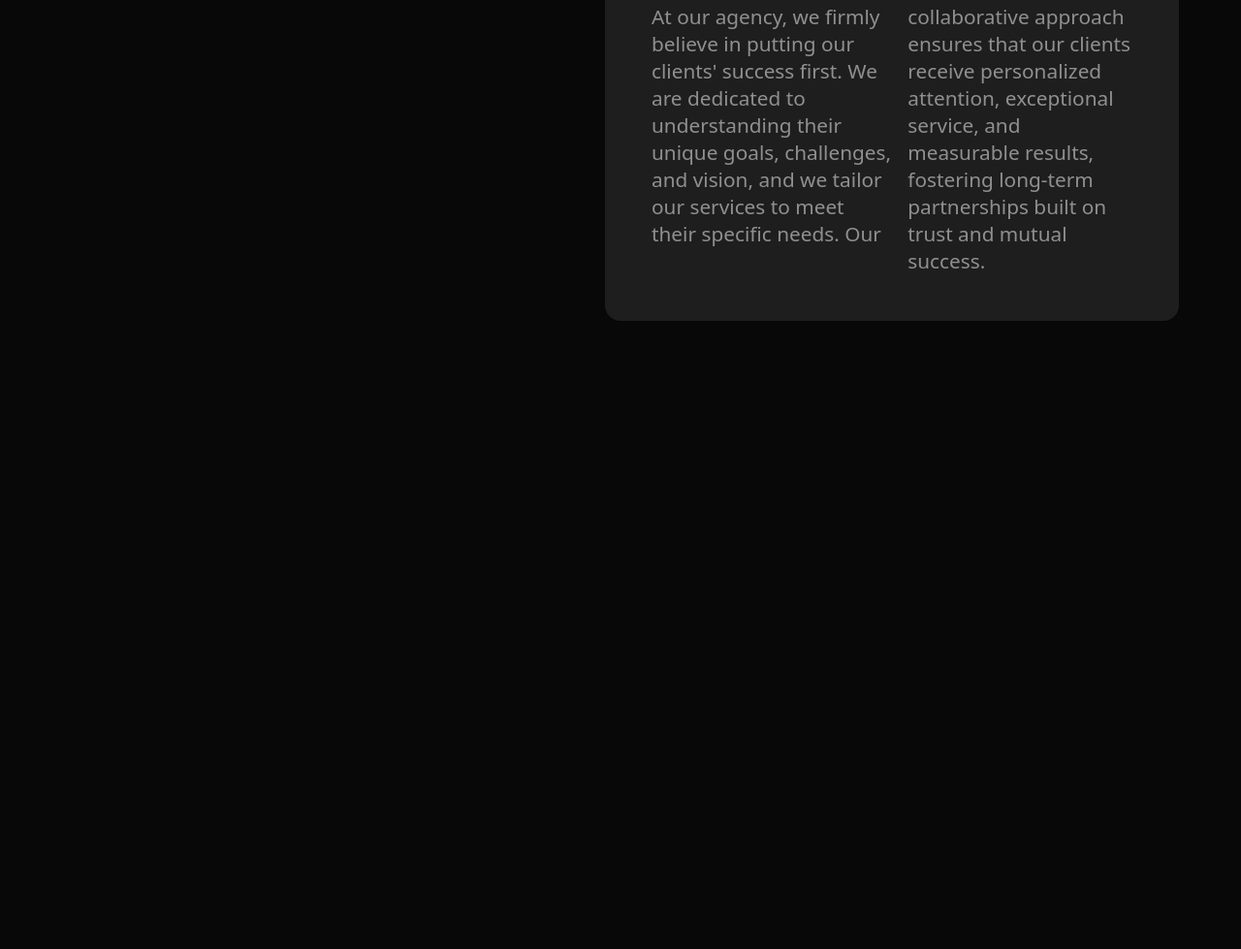
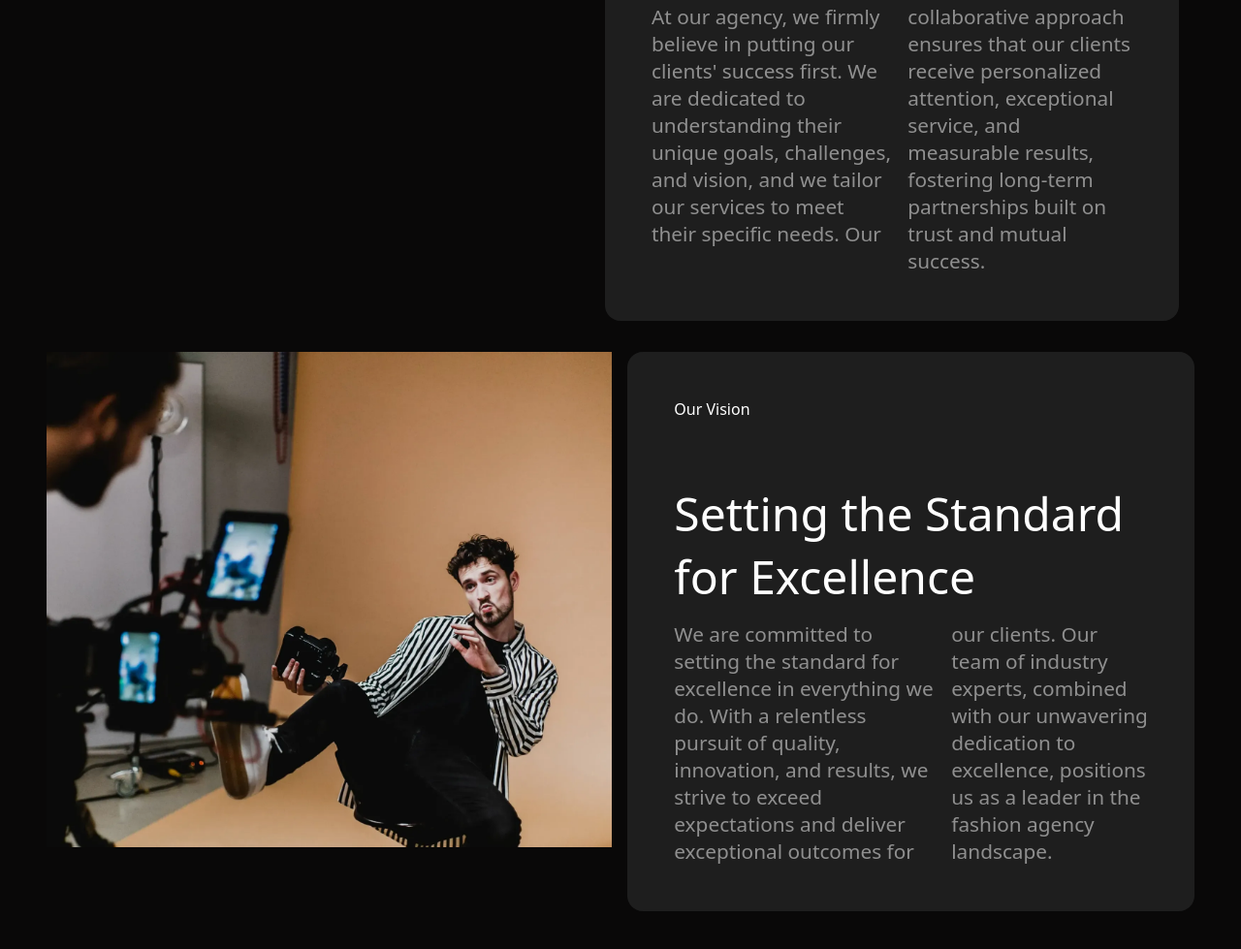
Before and after one commit to adityasmd/cohort2-learning, a plain HTML site: page index.html in a window 1280 px wide. Shown: the part 1029-2008 px from the top of the page at 97% size. Before the commit the page ends 1408 px from the top, so only its background shows below. Drawn offline with Linux system fonts and the light colour scheme.

Commit message:
page4 completed

```diff
--- a/index.html
+++ b/index.html
@@ -58,6 +58,22 @@
         </div>
         </div>
         </div>
+         </section>
+        <section id="page4">
+         <div class="down2">
+            <img src="responsive3.png" alt="">
+         </div>
+         <div class="bottom2">
+            <p>Our Vision</p>
+            <div class="text2">
+                <h4>Setting the Standard for Excellence</h4>
+                <div class="paragraph1">
+                    <p>We are committed to setting the standard for excellence in everything we do. With a relentless pursuit of quality, innovation, and results, we strive to exceed expectations and deliver exceptional outcomes for</p>
+                    <p>our clients. Our team of industry experts, combined with our unwavering dedication to excellence, positions us as a leader in the fashion agency landscape.</p>
+                </div>
+            </div>
+         </div>
+        </section>
     </main>
 </body>
 </html>
--- a/style.scss
+++ b/style.scss
@@ -119,6 +119,48 @@ main{
    }
 
    }
+
+    section#page4{
+    @include flex-gap(1rem);
+    padding: 1rem;
+
+    #down2 img{
+        width: 100%;
+        border-radius: 1rem;
+
+    }
+
+    .bottom2{
+        @include flex-gap(4rem);
+        padding: 1rem;
+        background-color: #1E1E1E;
+        border-radius: 1rem;
+    }
+    .down2{
+        width: 100%;
+
+        img{
+            width: 100%;
+        }
+
+    }
+
+        .text2{
+     @include flex-gap(0.8rem);
+
+     h4{
+        font-size: 3rem;
+        font-weight: 200;
+     }
+     .paragraph1{
+        font-size: 1.3rem;
+        font-weight: 100;
+        opacity: 0.5;
+     }
+
+   }
+
+   }
 }
 
 
@@ -159,5 +201,24 @@ main{
                 gap: 1rem;
             }
    }
+section#page4{
+    flex-direction: row;
+
+    .down2,.bottom2{
+        width: 50%;
+
+
+    }
+     .bottom2{
+            justify-content: space-between;
+            padding: 3rem;
+        }
+
+           .paragraph1{
+                display: flex;
+                gap: 1rem;
+            }
+   }
+
     }
 }
```
Also changed, not shown: responsive3.png (added), style.css, 1 other file.
